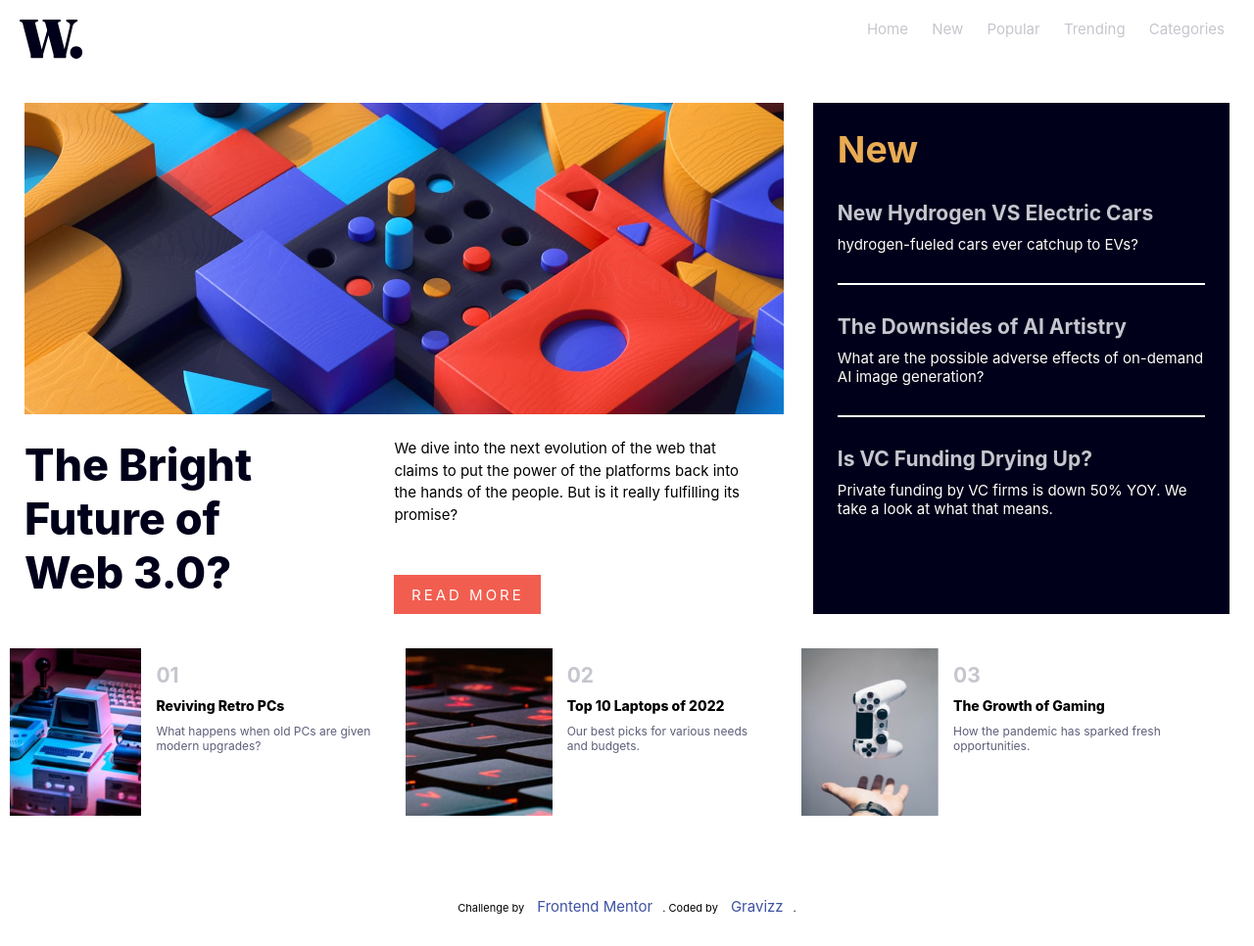
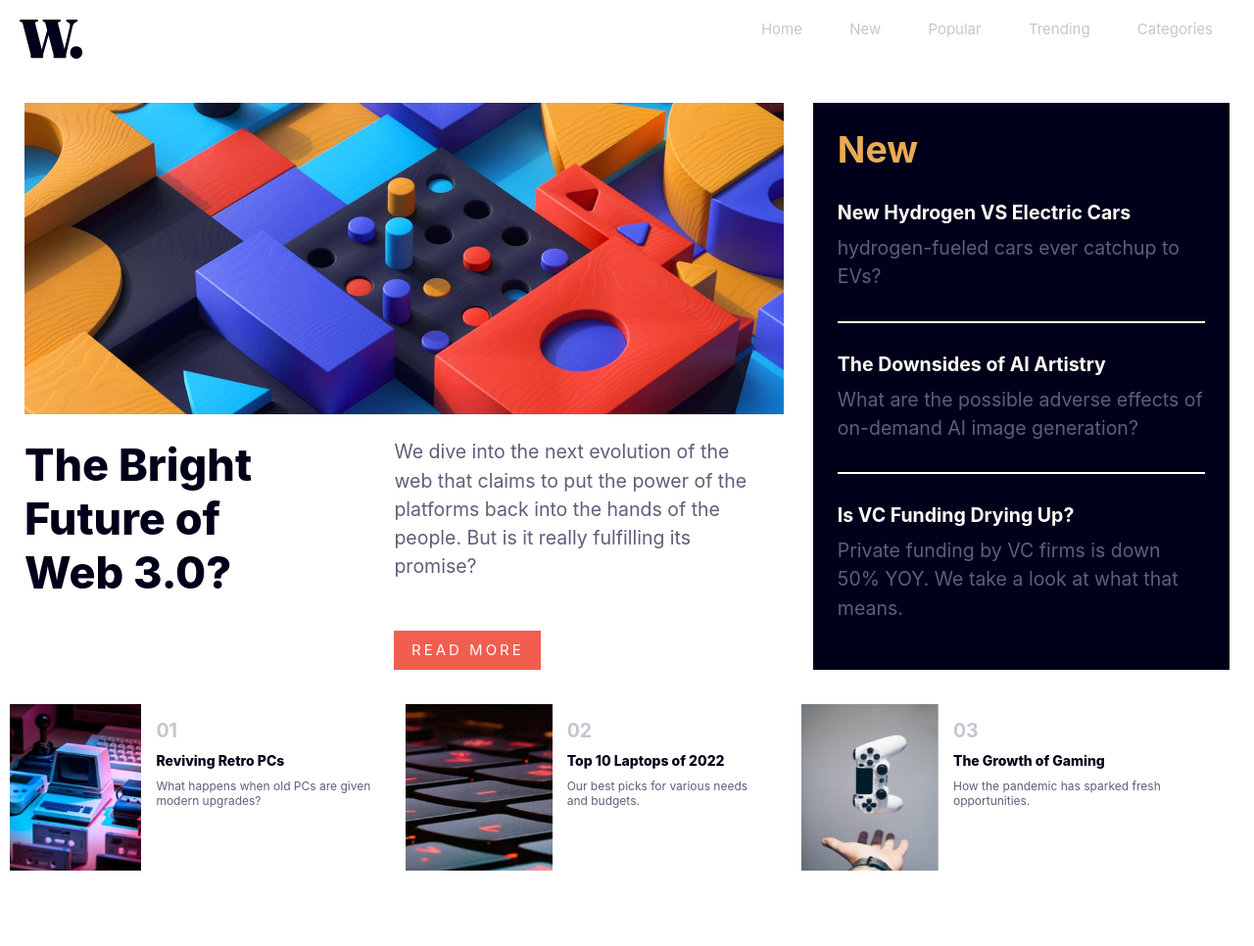
Before and after one commit to Gravizz/News-Homepage, a plain HTML site: page index.html in a window 1280 px wide. Shown: the top 966 px of the page at 98% size. Before the commit the page ends 935 px from the top, so only its background shows below. Drawn offline with Linux system fonts and the light colour scheme.

Commit message:
fix:bug fix

```diff
--- a/index.html
+++ b/index.html
@@ -37,7 +37,7 @@
       </nav>
     </header>
     <main>
-      <section class="right">
+      <section class="left">
         <img
           class="web-image"
           src="./assets/images/image-web-3-desktop.jpg"
@@ -55,7 +55,7 @@
           </div>
         </figcaption>
       </section>
-      <section class="left">
+      <section class="right">
         <h2>New</h2>
         <h3>New Hydrogen VS Electric Cars</h3>
         <p>hydrogen-fueled cars ever catchup to EVs?</p>
--- a/style.css
+++ b/style.css
@@ -9,7 +9,7 @@
   font-family: "inter", sans-serif;
   font-size: 15px;
 }
-
+/*-------------------------------------header------------------------------------------*/
 header {
   display: flex;
   justify-content: space-between;
@@ -17,20 +17,24 @@ header {
   margin: 10px;
 }
 a {
-  margin: 10px;
+  margin: 22px;
   text-decoration: none;
   color: hsl(233, 8%, 79%);
 }
+/*-------------------------------------header------------------------------------------*/
+/*--------------------------------------main-------------------------------------------*/
 main {
   display: flex;
 }
-footer {
-  display: flex;
+main p {
+  font-size: 1.3rem;
+  line-height: 1.5;
+  color: hsl(236, 13%, 42%);
 }
-.right {
+.left {
   width: 65%;
   margin-top: 10px;
-  margin-bottom: 10PX;
+  margin-bottom: 10px;
 }
 .web-image {
   width: 100%;
@@ -60,7 +64,7 @@ button {
   background-color: hsl(5, 85%, 63%);
   border: none;
 }
-.left {
+.right {
   display: flex;
   flex-direction: column;
   gap: 10px;
@@ -70,16 +74,24 @@ button {
   padding: 25px;
   margin: 25px;
 }
-h2 {
+main h2 {
   font-size: 2.5rem;
   color: hsl(35, 77%, 62%);
   margin-bottom: 20px;
+}
+main h3 {
+  font-size: 1.3rem;
 }
 .line {
   border: 1px solid white;
   height: 1px;
   margin-top: 20px;
   margin-bottom: 20px;
+}
+/*--------------------------------------main-------------------------------------------*/
+/*-------------------------------------footer------------------------------------------*/
+footer {
+  display: flex;
 }
 footer img {
   width: 50%;
@@ -94,8 +106,8 @@ section {
   margin: 10px;
   padding: 5px;
 }
-h3 {
-  font-size: 1.4rem;
+footer h3 {
+  font-size: 1.3rem;
   color: hsl(233, 8%, 79%);
 }
 h5 {
@@ -103,9 +115,10 @@ h5 {
   margin-top: 10px;
   margin-bottom: 10px;
   font-weight: 800;
-  color: hsl(240, 100%, 5%));
+  color: hsl(240, 100%, 5%);
 }
 footer p {
   font-size: 12px;
   color: hsl(236, 13%, 42%);
 }
+/*-------------------------------------footer------------------------------------------*/
```
